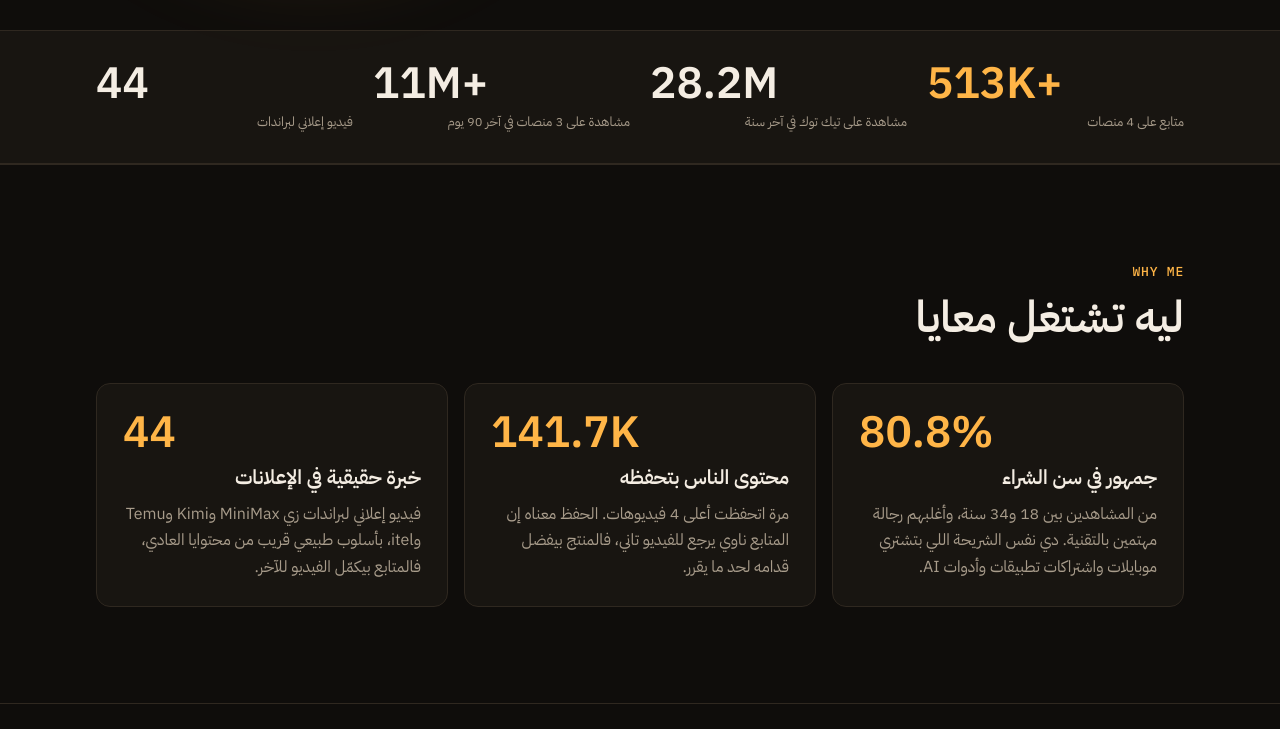
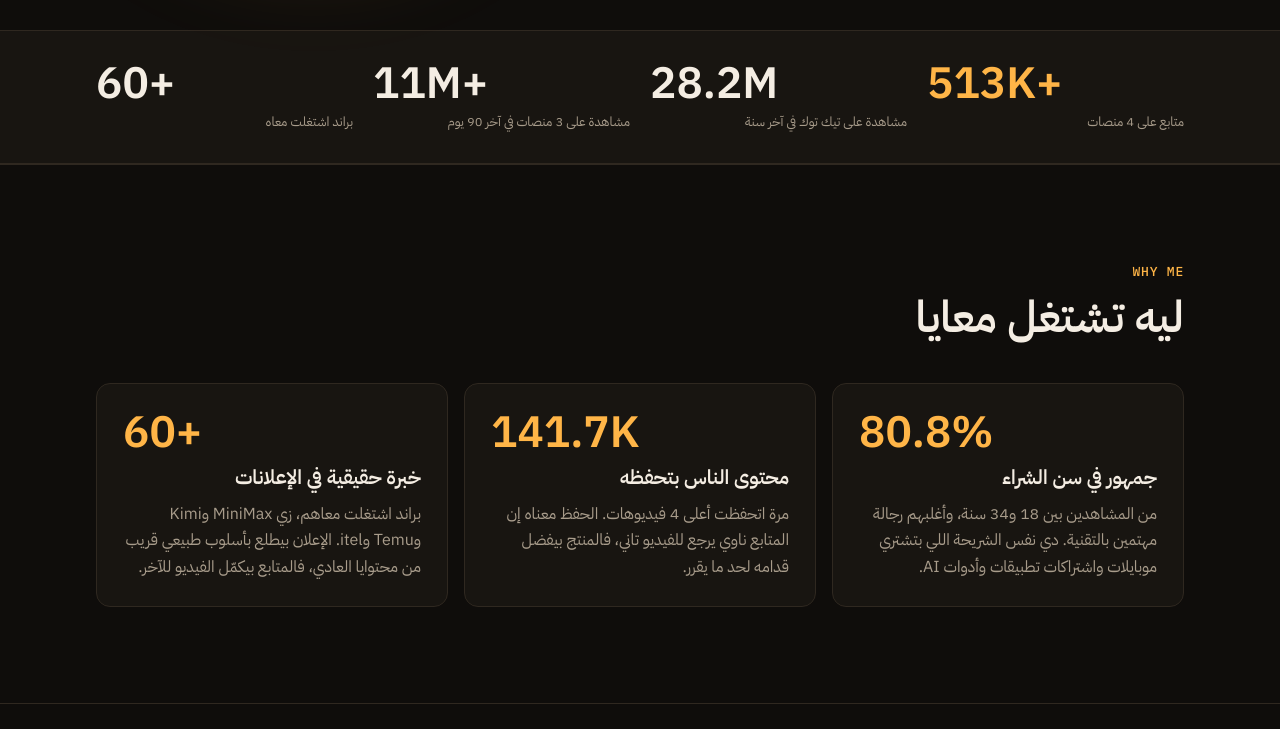
Before and after one commit to elalamyph/elalamyph.github.io, a plain HTML site: page index.html in a window 1280 px wide. Shown: the part 671-1400 px from the top of the page. Drawn offline with Linux system fonts and the light colour scheme; animation ran at ten frames a second; a web font is replaced by a local one.

Commit message:
60+ brands instead of 44 sponsored videos
Co-Authored-By: Claude Opus 5.5 <noreply@anthropic.com>

```diff
--- a/index.html
+++ b/index.html
@@ -689,7 +689,7 @@ footer .wrap { display: flex; flex-wrap: wrap; justify-content: space-between; g
       <div class="big reveal" style="--i:0"><span class="num hl" data-count="513" data-suffix="K+">513K+</span><span data-i18n="r1">متابع على 4 منصات</span></div>
       <div class="big reveal" style="--i:1"><span class="num" data-count="28.2" data-dec="1" data-suffix="M">28.2M</span><span data-i18n="r2y">مشاهدة على تيك توك في آخر سنة</span></div>
       <div class="big reveal" style="--i:2"><span class="num" data-count="11" data-suffix="M+">11M+</span><span data-i18n="r2">مشاهدة على 3 منصات في آخر 90 يوم</span></div>
-      <div class="big reveal" style="--i:3"><span class="num" data-count="44" data-suffix="">44</span><span data-i18n="r3">فيديو إعلاني لبراندات</span></div>
+      <div class="big reveal" style="--i:3"><span class="num" data-count="60" data-suffix="+">60+</span><span data-i18n="r3">براند اشتغلت معاه</span></div>
     </div>
   </div>
 
@@ -711,9 +711,9 @@ footer .wrap { display: flex; flex-wrap: wrap; justify-content: space-between; g
           <p data-i18n="w2p">مرة اتحفظت أعلى 4 فيديوهات. الحفظ معناه إن المتابع ناوي يرجع للفيديو تاني، فالمنتج بيفضل قدامه لحد ما يقرر.</p>
         </div>
         <div class="why-card spot reveal" style="--i:2">
-          <span class="stat">44</span>
+          <span class="stat">60+</span>
           <h3 data-i18n="w3">خبرة حقيقية في الإعلانات</h3>
-          <p data-i18n="w3p">فيديو إعلاني لبراندات زي MiniMax وKimi وTemu وitel، بأسلوب طبيعي قريب من محتوايا العادي، فالمتابع بيكمّل الفيديو للآخر.</p>
+          <p data-i18n="w3p">براند اشتغلت معاهم، زي MiniMax وKimi وTemu وitel. الإعلان بيطلع بأسلوب طبيعي قريب من محتوايا العادي، فالمتابع بيكمّل الفيديو للآخر.</p>
         </div>
       </div>
     </div>
@@ -1006,7 +1006,7 @@ footer .wrap { display: flex; flex-wrap: wrap; justify-content: space-between; g
         <span class="mono eyebrow">Brands</span>
         <h2 data-i18n="brTitle">براندات اشتغلت معاها</h2>
       </div>
-      <p class="pt-note reveal" data-i18n="brNote">مجموعة مختارة من البراندات اللي اشتغلت معاها، مش كلهم.</p>
+      <p class="pt-note reveal" data-i18n="brNote">مجموعة مختارة من أكتر من 60 براند اشتغلت معاهم.</p>
       <div class="pt-grid">
         <div class="pt reveal" style="--i:0"><span class="logo-ico"><img src="brands/kimi.png" alt="" loading="lazy"></span><span class="pt-txt"><b class="ltr">Kimi</b><small data-i18n="pk">مساعد ووكيل AI</small></span></div>
         <div class="pt reveal" style="--i:1"><span class="logo-ico fit"><img src="brands/minimax.png" alt="" loading="lazy"></span><span class="pt-txt"><b class="ltr">MiniMax</b><small data-i18n="pmm">وكيل AI ونماذج ذكاء اصطناعي</small></span></div>
@@ -1174,11 +1174,11 @@ footer .wrap { display: flex; flex-wrap: wrap; justify-content: space-between; g
     tagline: "Arabic creator covering <em>AI and tech</em>. I test tools, apps and phones myself and tell people what's worth it.",
     chip1: "AI tools", chip2: "Apps", chip3: "Phone reviews", chip4: "Hands-on tutorials",
     heroCta: "Start a campaign", pdf: "Download PDF", verified: "Numbers taken directly from account analytics · November 2026",
-    r1: "followers across 4 platforms", r2: "views across 3 platforms in the last 90 days", r2y: "TikTok views in the last year", pv60: "views in the last 60 days", pv90: "views in the last 90 days", r3: "sponsored videos published", r4: "videos past 1M views",
+    r1: "followers across 4 platforms", r2: "views across 3 platforms in the last 90 days", r2y: "TikTok views in the last year", pv60: "views in the last 60 days", pv90: "views in the last 90 days", r3: "brands worked with", r4: "videos past 1M views",
     whyTitle: "Why work with me",
     w1: "An audience in buying age", w1p: "of viewers are 18–34, mostly men who follow tech. The same people who buy phones, app subscriptions and AI tools.",
     w2: "Content people save", w2p: "saves on the top 4 videos. A save means the viewer plans to come back, so your product stays in front of them until they decide.",
-    w3: "Real ad experience", w3p: "sponsored videos for brands like MiniMax, Kimi, Temu and itel, in a natural style close to my regular content, so viewers watch to the end.",
+    w3: "Real ad experience", w3p: "brands I've worked with, including MiniMax, Kimi, Temu and itel. Ads come out in a natural style close to my regular content, so viewers watch to the end.",
     pTitle: "Platforms", pSub: "Each video goes out on all three, so one campaign reaches the whole audience.",
     tkSub: "followers · 2.1M likes on the account", igSub: "followers · Reels & Stories", fbSub: "followers · 14.7K talking about this", ytSub: "subscribers · tutorials & long-form", ytVid: "videos on the channel",
     pNote: "The bar under each platform shows its share of total followers.",
@@ -1199,7 +1199,7 @@ footer .wrap { display: flex; flex-wrap: wrap; justify-content: space-between; g
     brTitle: "Brands I've worked with",
     adTitle: "Sponsored campaigns", adSub: "Real ads for AI and tech brands, with their TikTok numbers. Tap any ad to watch it.",
     adS1: "campaigns on this page", adS2: "views on these ads", adS3: "typical views per ad (median)",
-    pk: "AI agent & assistant", pmm: "AI agents & models", brNote: "A selection of the brands I've worked with, not the full list.", pmh: "AI video generation", pt: "Voice typing", pm: "AI 3D models", pv: "AI coding", ph: "AI notes & transcription",
+    pk: "AI agent & assistant", pmm: "AI agents & models", brNote: "A selection from the 60+ brands I've worked with.", pmh: "AI video generation", pt: "Voice typing", pm: "AI 3D models", pv: "AI coding", ph: "AI notes & transcription",
     py: "AI workspace", pcs: "Camera & gear store", pte: "E-commerce", ptb: "Cloud storage", pi: "Smartphones", pho: "Creator gear",
     brMore: "Also: <span class=\"ltr\">i_cam_store · Skywork AI · Pippit AI · Nim AI · Emergent · MGX · BITH AI · Godox · VIAIM · Lenyes · FlexArt AI</span>",
     suTitle: "How I make the content", suSub: "4K video and clean audio, and I edit and write everything myself, so you get a video that's ready to publish.",
```
Also changed, not shown: og.jpg, 2 other files.
